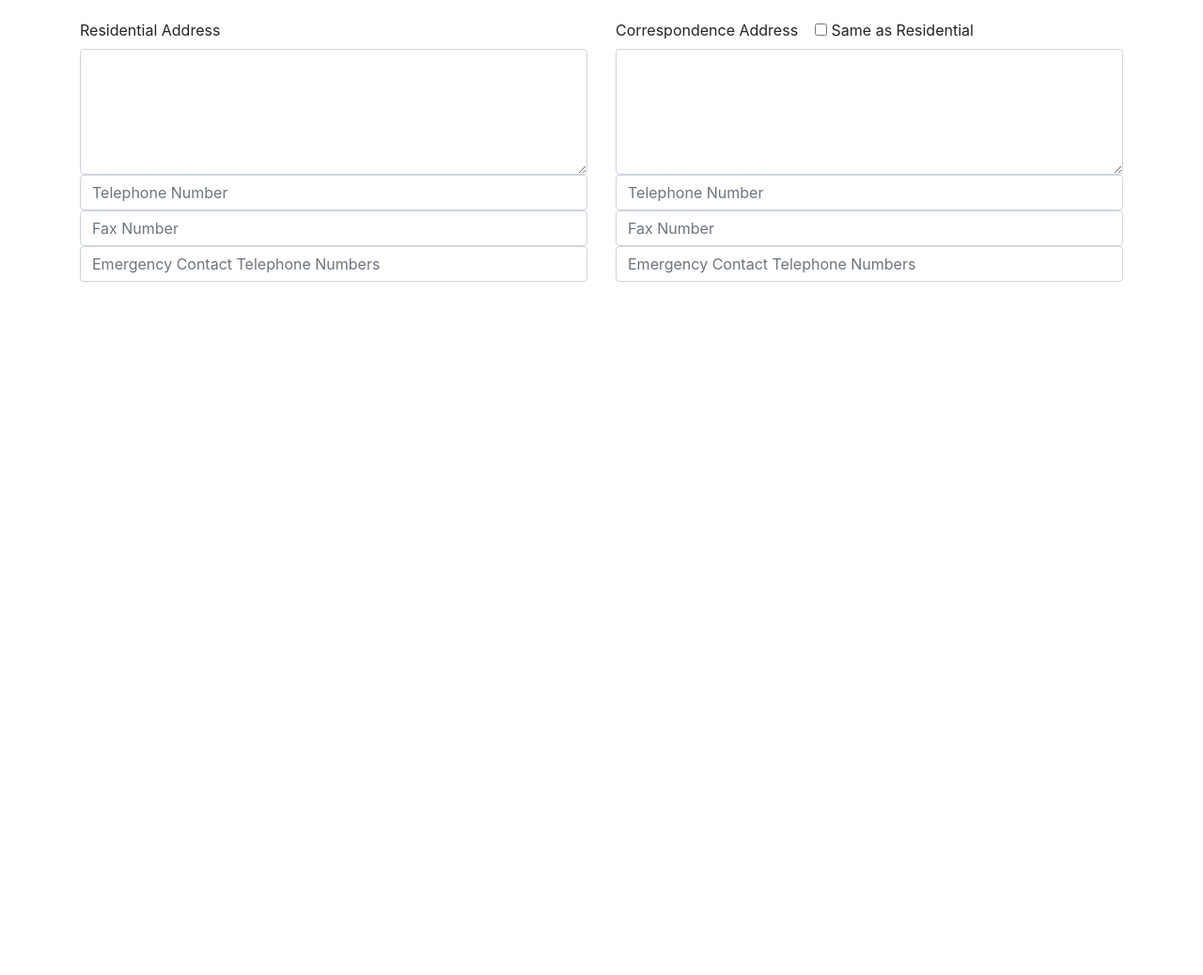
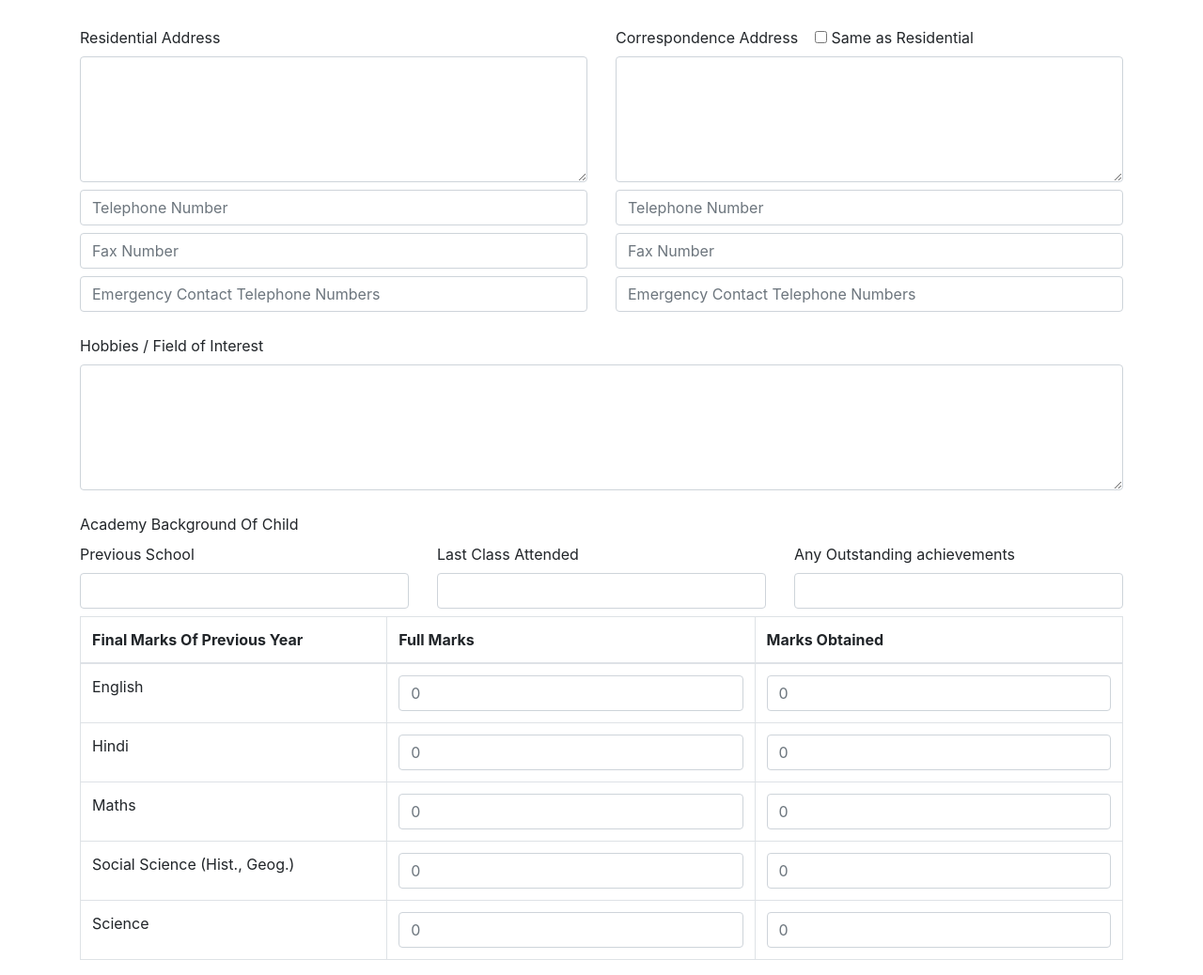
Before and after one commit to page-abir/epic-wings, a plain HTML site: page index.html in a window 1280 px wide. Shown: the part 1143-2181 px from the top of the page at 94% size. Before the commit the page ends 1443 px from the top, so only its background shows below. Drawn offline with nearby package versions, Linux system fonts and the light colour scheme.

Commit message:
Update index.html

```diff
--- a/index.html
+++ b/index.html
@@ -122,24 +122,96 @@
                     </div>
                 </div>
                 <div class="row pt-4">
-                    <div class="col-md-6">
+                    <div class="col-md-6 pt-2">
                         <label for="residential">Residential Address</label>
                         <textarea name="residential" id="residential" rows="5" class="form-control"></textarea>
-                        <input type="text" name="residential-telephone" id="residential-telephone" class="form-control"
-                            placeholder="Telephone Number">
-                        <input type="text" name="residential-fax" id="residential-fax" class="form-control" placeholder="Fax Number">
-                        <input type="text" name="residential-emergency" id="residential-emergency" class="form-control" placeholder="Emergency Contact Telephone Numbers">
+                        <input type="text" name="residential-telephone" id="residential-telephone"
+                            class="form-control mt-2" placeholder="Telephone Number">
+                        <input type="text" name="residential-fax" id="residential-fax" class="form-control mt-2"
+                            placeholder="Fax Number">
+                        <input type="text" name="residential-emergency" id="residential-emergency"
+                            class="form-control mt-2" placeholder="Emergency Contact Telephone Numbers">
 
                     </div>
-                    <div class="col-md-6">
+                    <div class="col-md-6 pt-2">
                         <label for="correspondence">Correspondence Address &nbsp;&nbsp;
-                            <input type="checkbox" name="same-as-residential" id="same-as-residential" onclick="copy()"> Same as Residential
+                            <input type="checkbox" name="same-as-residential" id="same-as-residential" onclick="copy()">
+                            Same as Residential
                         </label>
                         <textarea name="correspondence" id="correspondence" rows="5" class="form-control"></textarea>
-                        <input type="text" name="correspondence-telephone" id="correspondence-telephone" class="form-control"
-                            placeholder="Telephone Number">
-                        <input type="text" name="correspondence-fax" id="correspondence-fax" class="form-control" placeholder="Fax Number">
-                        <input type="text" name="correspondence-emergency" id="correspondence-emergency" class="form-control" placeholder="Emergency Contact Telephone Numbers">
+                        <input type="text" name="correspondence-telephone" id="correspondence-telephone"
+                            class="form-control mt-2" placeholder="Telephone Number">
+                        <input type="text" name="correspondence-fax" id="correspondence-fax" class="form-control mt-2"
+                            placeholder="Fax Number">
+                        <input type="text" name="correspondence-emergency" id="correspondence-emergency"
+                            class="form-control mt-2" placeholder="Emergency Contact Telephone Numbers">
+                    </div>
+                </div>
+
+                <div class="row pt-4">
+                    <div class="col-12">
+                        <label for="hobbies">Hobbies / Field of Interest</label>
+                        <textarea name="hobbies" id="hobbies" rows="5" class="form-control"></textarea>
+                    </div>
+                </div>
+
+                <div class="row pt-4">
+                    <div class="col-12">
+                        <label for="academic-background">Academy Background Of Child</label>
+                        <div class="row">
+                            <div class="col-md-4">
+                                <label for="previous-school">Previous School</label>
+                                <input type="text" name="previous-school" id="previous-school" class="form-control">
+                            </div>
+                            <div class="col-md-4">
+                                <label for="last-class">Last Class Attended</label>
+                                <input type="text" name="last-class" id="last-class" class="form-control">
+                            </div>
+                            <div class="col-md-4">
+                                <label for="achievements">Any Outstanding achievements</label>
+                                <input type="text" name="achievements" id="achievements" class="form-control">
+                            </div>
+                        </div>
+                        <div class="row">
+                            <div class="col-12 mt-2">
+                                <table class="table table-bordered">
+                                    <thead>
+                                        <tr>
+                                            <th scope="col">Final Marks Of Previous Year</th>
+                                            <th scope="col">Full Marks</th>
+                                            <th scope="col">Marks Obtained</th>
+                                        </tr>
+                                    </thead>
+                                    <tbody>
+                                        <tr>
+                                            <td>English</td>
+                                            <td><input type="number" name="english-full-marks" class="form-control" id="english-full-marks" placeholder="0"></td>
+                                            <td><input type="number" name="english-obtained-marks" class="form-control" id="english-obtained-marks" placeholder="0"></td>
+                                        </tr>
+                                        <tr>
+                                            <td>Hindi</td>
+                                            <td><input type="number" name="hindi-full-marks" class="form-control" id="hindi-full-marks" placeholder="0"></td>
+                                            <td><input type="number" name="hindi-obtained-marks" class="form-control" id="hindi-obtained-marks" placeholder="0"></td>
+                                        </tr>
+                                        <tr>
+                                            <td>Maths</td>
+                                            <td><input type="number" name="maths-full-marks" class="form-control" id="maths-full-marks" placeholder="0"></td>
+                                            <td><input type="number" name="maths-obtained-marks" class="form-control" id="maths-obtained-marks" placeholder="0"></td>
+                                        </tr>
+                                        <tr>
+                                            <td>Social Science (Hist., Geog.)</td>
+                                            <td><input type="number" name="social-science-full-marks" class="form-control" id="social-science-full-marks" placeholder="0"></td>
+                                            <td><input type="number" name="social-science-obtained-marks" class="form-control" id="social-science-obtained-marks" placeholder="0"></td>
+                                        </tr>
+                                        <tr>
+                                            <td>Science</td>
+                                            <td><input type="number" name="science-full-marks" class="form-control" id="science-full-marks" placeholder="0"></td>
+                                            <td><input type="number" name="science-obtained-marks" class="form-control" id="science-obtained-marks" placeholder="0"></td>
+                                        </tr>
+                                    </tbody>
+                                </table>
+                            </div>
+                        </div>
                     </div>
                 </div>
     </div>
@@ -174,13 +246,15 @@
             }
         }
 
-        function copy(){
+        function copy() {
             var checkBox = document.getElementById("same-as-residential");
-            if (checkBox.checked == true){
+            if (checkBox.checked == true) {
                 document.getElementById("correspondence").value = document.getElementById("residential").value;
-                document.getElementById("correspondence-telephone").value = document.getElementById("residential-telephone").value;
+                document.getElementById("correspondence-telephone").value = document.getElementById(
+                    "residential-telephone").value;
                 document.getElementById("correspondence-fax").value = document.getElementById("residential-fax").value;
-                document.getElementById("correspondence-emergency").value = document.getElementById("residential-emergency").value;
+                document.getElementById("correspondence-emergency").value = document.getElementById(
+                    "residential-emergency").value;
 
             } else {
                 document.getElementById("correspondence").value = "";
```
